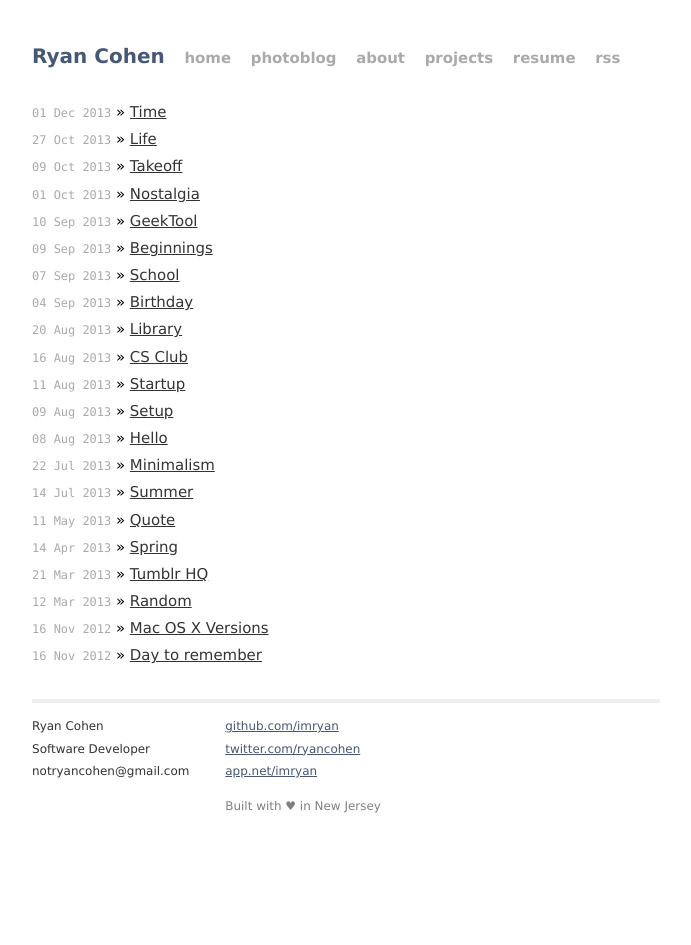
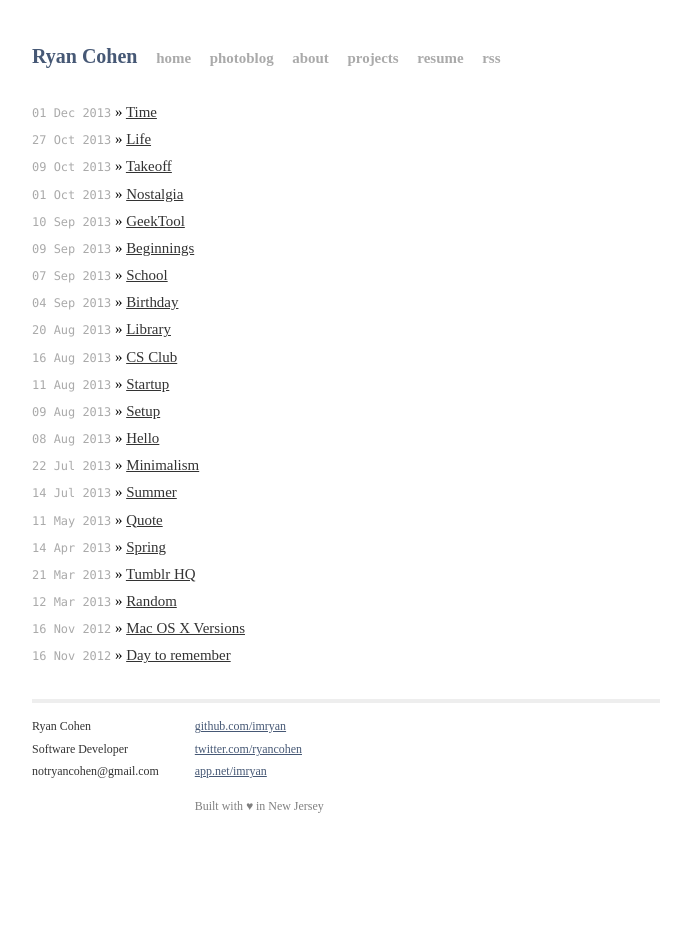
Before and after one commit to imryan/imryan.github.io, a Jekyll site: the page built from index.html, in a window 1280 px wide. Shown: the whole page, without its empty margins (294-985 px from the left). Built offline with Jekyll 4.4.1, drawn with Linux system fonts in a browser that asks for light colours; Markdown is read by kramdown in place of the engine named in the settings.

Commit message:
Update main.css

```diff
--- a/css/main.css
+++ b/css/main.css
@@ -14,7 +14,7 @@ html, body { height: 100%; }
 
 body {
   background-color: white;
-  font: 12pt verdana;
+  font: 12pt helvetica-neue;
   font-size: small;
   text-align: center;
 }
```
